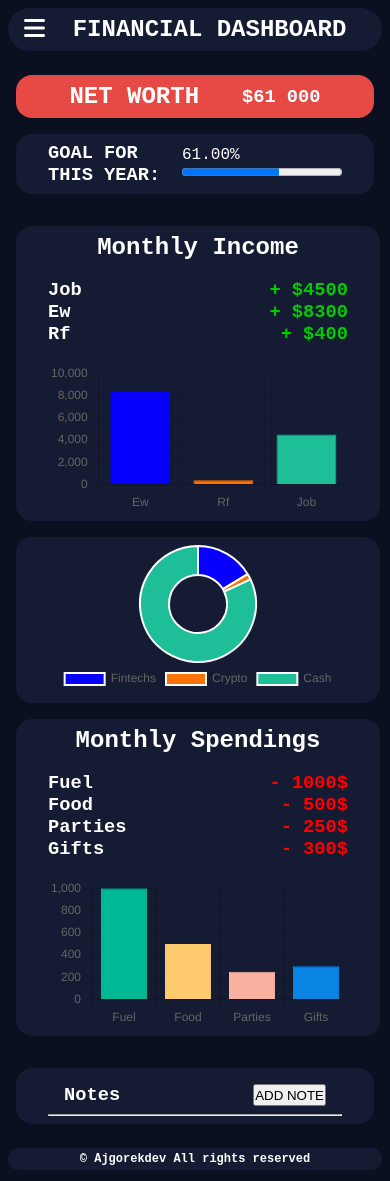
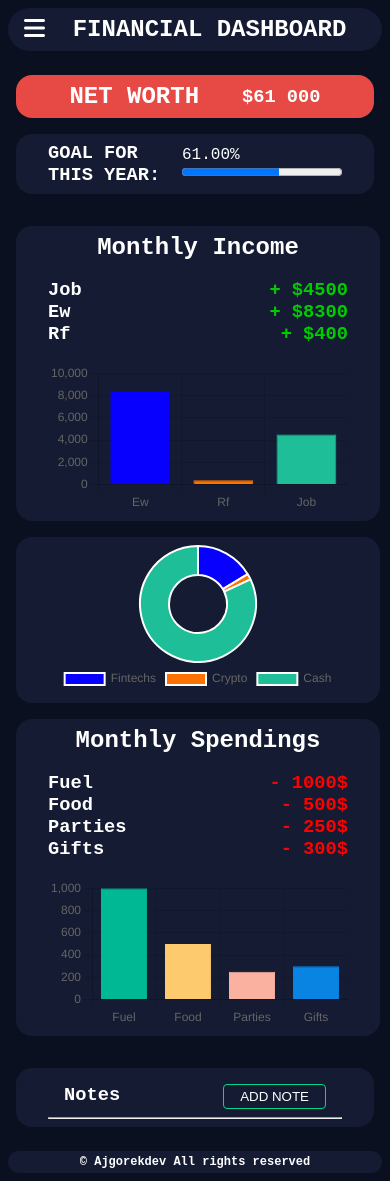
Before and after one commit to Ajgorek04/Financial-Dashboard_NEXTJS, a Next.js app: page / in a window 390 px wide. Built offline with nearby package versions, Linux system fonts and the light colour scheme.

Commit message:
repairing view of the nav in the mobile

```diff
--- /dev/null
+++ b/src/app/components/AddNote/AddNote.jsx
@@ -0,0 +1,5 @@
+import styles from "./AddNote.module.css";
+
+export function AddNote() {
+  return <div className={styles.addNote}>ADD NOTE</div>;
+}
--- /dev/null
+++ b/src/app/components/AddNote/AddNote.module.css
@@ -0,0 +1,11 @@
+.addNote {
+  position: fixed;
+  top: 50%;
+  left: 50%;
+  transform: translate(-50%, -50%);
+  z-index: 1;
+  width: 100%;
+  height: 100vh;
+  background-color: #141b32;
+  opacity: 0.75;
+}
--- a/src/app/components/MainPage/MainPage.module.css
+++ b/src/app/components/MainPage/MainPage.module.css
@@ -11,17 +11,6 @@
 .topHome {
   display: flex;
   gap: 1rem;
-}
-
-.progressBar {
-  display: flex;
-  gap: 1rem;
-  align-items: center;
-}
-
-.progressBar p {
-  font-weight: bold;
-  color: #06d48c;
 }
 
 .middleHome {
--- a/src/app/components/Nav/Nav.module.css
+++ b/src/app/components/Nav/Nav.module.css
@@ -18,7 +18,7 @@
     margin: 0;
     padding: 0;
     border-radius: 0;
-    position: absolute;
+    position: fixed;
     width: 100%;
     height: 100%;
     justify-content: space-around;
--- a/src/app/components/Notes/Notes.jsx
+++ b/src/app/components/Notes/Notes.jsx
@@ -1,16 +1,22 @@
+"use client";
 import styles from "./Notes.module.css";
 import { FinancialBox } from "../FinancialBox/FinancialBox";
+import { useState } from "react";
+import { AddNote } from "../AddNote/AddNote";
 
 export function Notes() {
+  const [isShownNote, setIsShownNote] = useState(false);
+
   return (
     <div className={styles.notes}>
       <FinancialBox>
         <div className={styles.addNote}>
           <h3>Notes</h3>
-          <button>ADD NOTE</button>
+          <button onClick={() => setIsShownNote(true)}>ADD NOTE</button>
         </div>
         <hr />
       </FinancialBox>
+      {isShownNote && <AddNote />}
     </div>
   );
 }
--- a/src/app/components/Notes/Notes.module.css
+++ b/src/app/components/Notes/Notes.module.css
@@ -12,5 +12,10 @@
 }
 
 .addNote button {
-  background-color: none;
+  background: none;
+  border: 1px solid #06d48c;
+  color: #fff;
+  padding: 0.25rem 1rem;
+  border-radius: 0.25rem;
+  cursor: pointer;
 }
```
